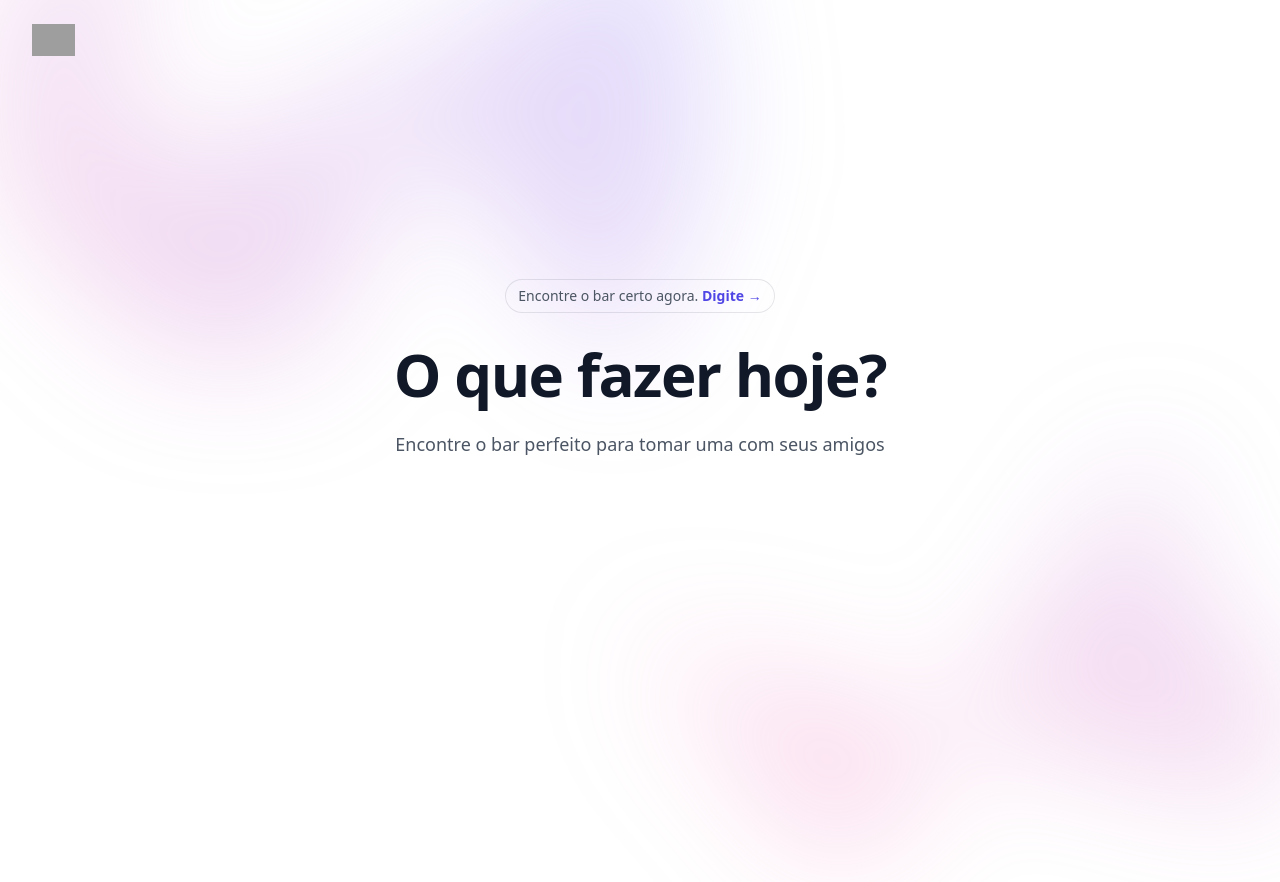
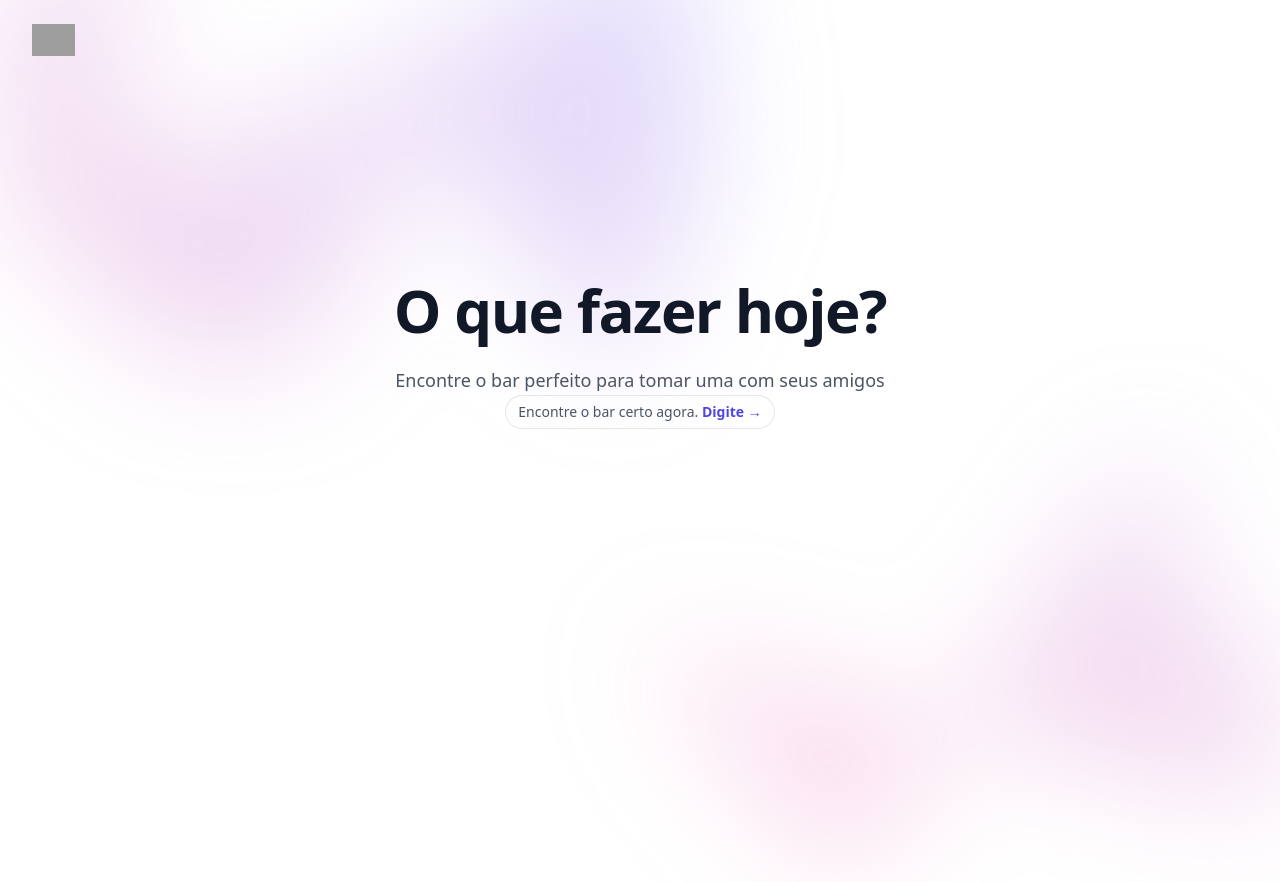
Before and after one commit to halgpt/halgpt.github.io, a Nuxt app: page / in a window 1280 px wide. Built offline with nearby package versions, Linux system fonts and the light colour scheme; grey boxes are pictures that could not be loaded.

Commit message:
UPDATE search bar position

```diff
--- a/components/Hero.vue
+++ b/components/Hero.vue
@@ -5,14 +5,14 @@
                 <div class="relative left-[calc(50%-11rem)] aspect-[1155/678] w-[36.125rem] -translate-x-1/2 rotate-[30deg] bg-gradient-to-tr from-[#ff80b5] to-[#9089fc] opacity-30 sm:left-[calc(50%-30rem)] sm:w-[72.1875rem]" style="clip-path: polygon(74.1% 44.1%, 100% 61.6%, 97.5% 26.9%, 85.5% 0.1%, 80.7% 2%, 72.5% 32.5%, 60.2% 62.4%, 52.4% 68.1%, 47.5% 58.3%, 45.2% 34.5%, 27.5% 76.7%, 0.1% 64.9%, 17.9% 100%, 27.6% 76.8%, 76.1% 97.7%, 74.1% 44.1%)" />
             </div>
             <div class="mx-auto max-w-2xl py-32 sm:py-48 lg:py-56">
+                <div class="text-center">
+                    <h1 class="text-4xl font-bold tracking-tight text-gray-900 sm:text-6xl">O que fazer hoje?</h1>
+                    <p class="mt-6 text-lg leading-8 text-gray-600">Encontre o bar perfeito para tomar uma com seus amigos</p>
+                </div>
                 <div class="hidden sm:mb-8 sm:flex sm:justify-center">
-                <div class="relative rounded-full px-3 py-1 text-sm leading-6 text-gray-600 ring-1 ring-gray-900/10 hover:ring-gray-900/20">
-                    Encontre o bar certo agora. <a href="#" class="font-semibold text-indigo-600"><span class="absolute inset-0" aria-hidden="true" />Digite <span aria-hidden="true">&rarr;</span></a>
-                </div>
-                </div>
-                <div class="text-center">
-                <h1 class="text-4xl font-bold tracking-tight text-gray-900 sm:text-6xl">O que fazer hoje?</h1>
-                <p class="mt-6 text-lg leading-8 text-gray-600">Encontre o bar perfeito para tomar uma com seus amigos</p>
+                    <div class="relative rounded-full px-3 py-1 text-sm leading-6 text-gray-600 ring-1 ring-gray-900/10 hover:ring-gray-900/20">
+                        Encontre o bar certo agora. <a href="#" class="font-semibold text-indigo-600"><span class="absolute inset-0" aria-hidden="true" />Digite <span aria-hidden="true">&rarr;</span></a>
+                    </div>
                 </div>
             </div>
             <div class="absolute inset-x-0 top-[calc(100%-13rem)] -z-10 transform-gpu overflow-hidden blur-3xl sm:top-[calc(100%-30rem)]" aria-hidden="true">
```
